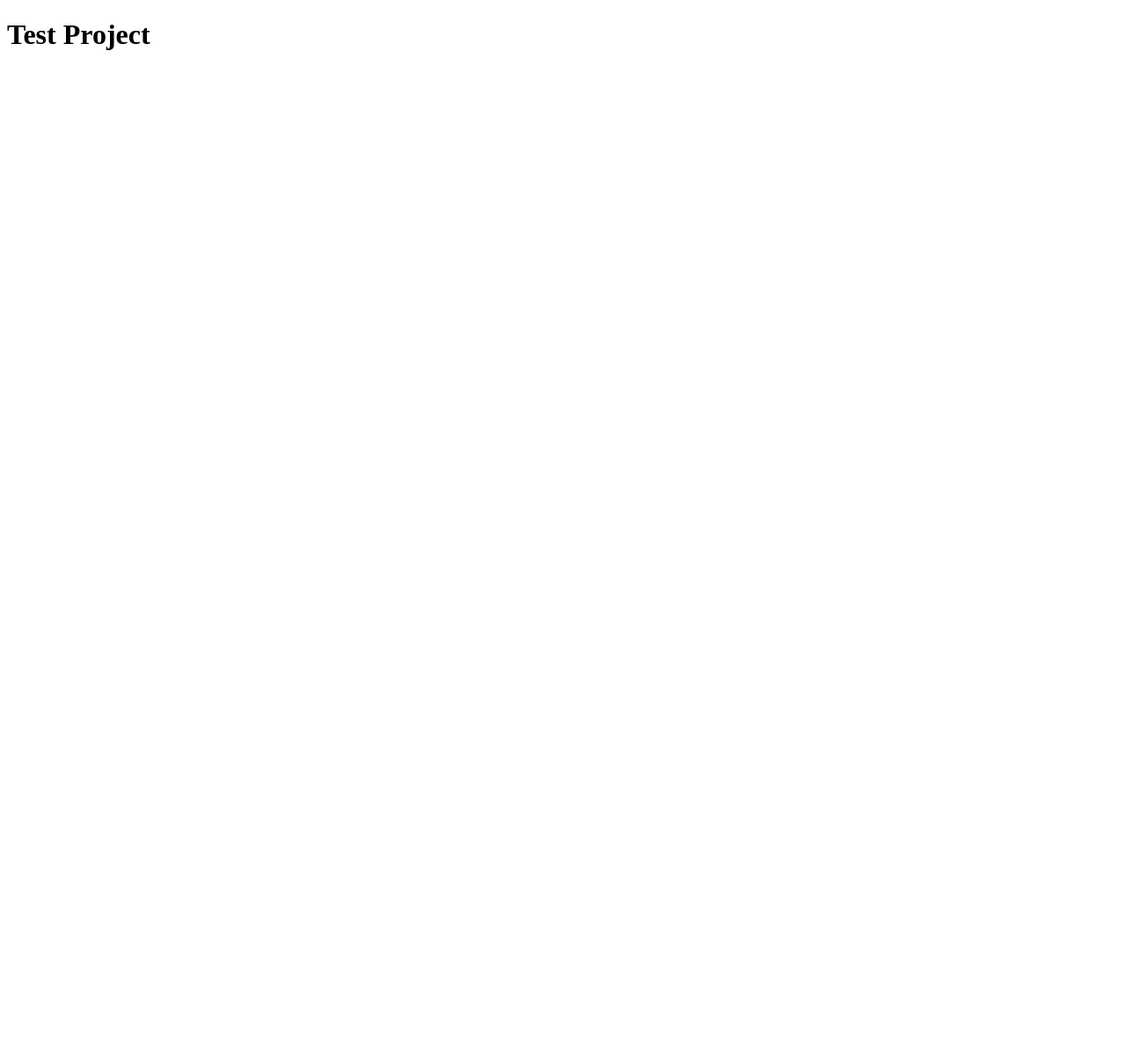
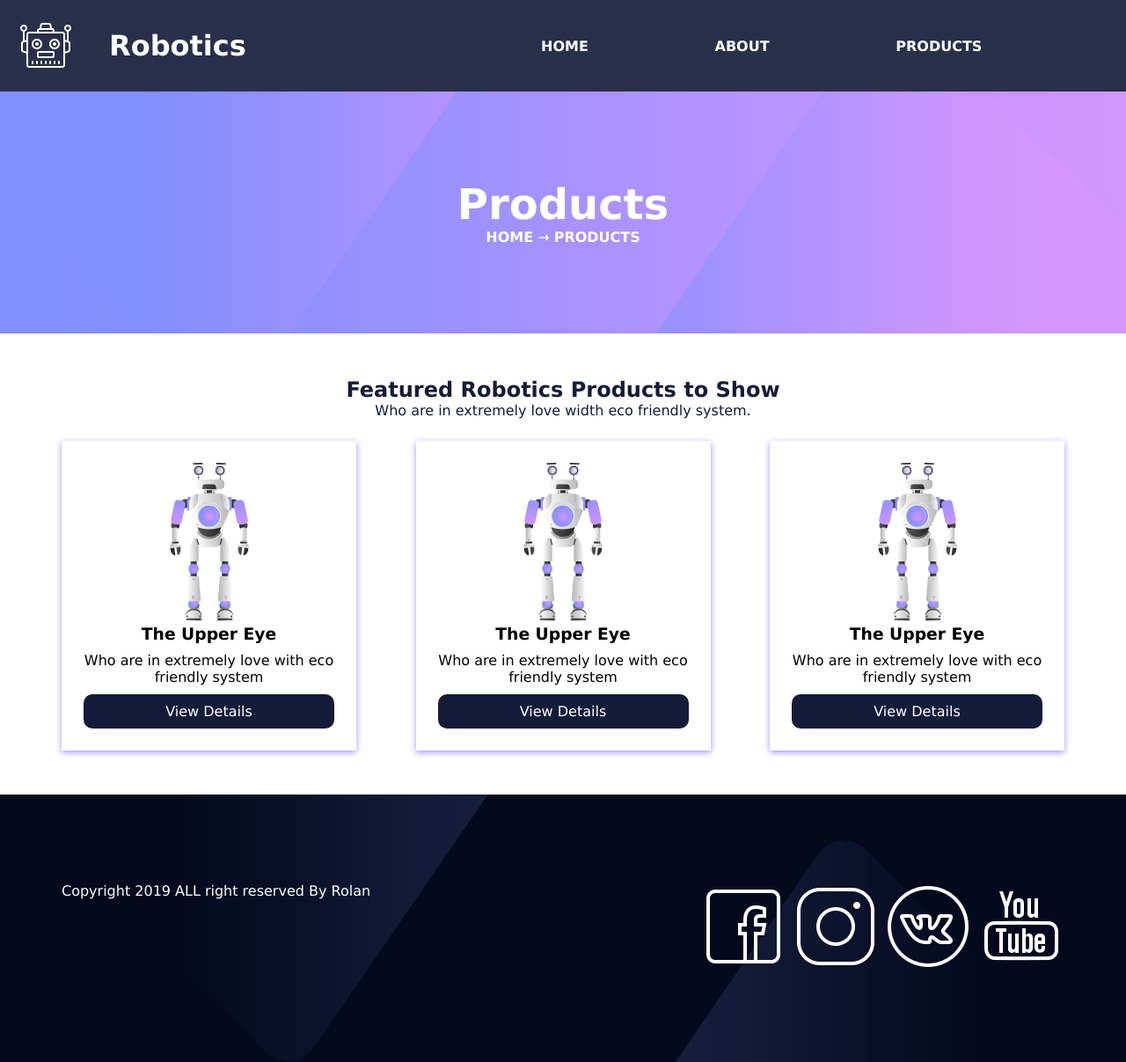
Before and after one commit to n1ma693/n1ma693.github.io, a plain HTML site: page index.html in a window 1280 px wide. Shown: the whole page at 88% size. Before the commit the page ends 800 px from the top, so only its background shows below. Drawn offline with Linux system fonts and the light colour scheme.

Commit message:
Add files

```diff
--- /dev/null
+++ b/flex_training.css
@@ -0,0 +1,52 @@
+/*HEADER*/
+
+.menu{
+    display: flex;
+    flex-direction: row;
+    justify-content: space-evenly;
+}
+
+.header-row {
+    display:flex;
+    flex-direction: row;
+    align-items: center;
+}
+
+.header-logo {
+    /* Включаем flexbox */
+    display: flex;
+    /* Направление расположения блоков относительно Main axis слева направо */
+    flex-direction: row;
+    /* Направление расположения блоков относительно Cross axis по центру */
+    align-items: center;
+    /* Размер блок с лого и название(его вес) относительнодругих элементов */
+    flex-grow: 1;
+}
+
+.logo-img {
+    margin-right: 40px;
+}
+
+.header-menu {
+    flex-grow: 3;
+}
+
+.cards-row{
+    display: flex;
+    flex-direction: row;
+    justify-content: space-between;
+}
+
+
+/*FOOTER*/
+
+.footer-row {
+    display: flex;
+    flex-direction: row;
+    justify-content: space-between;
+}
+
+.ocial-networks {
+    display: flex;
+    justify-content: flex-end;
+}
--- /dev/null
+++ b/index.css
@@ -0,0 +1,109 @@
+*{
+    font-family: Verdana, Geneva, Tahoma, sans-serif;
+    margin:0;
+    padding: 0;
+}
+
+.container{
+    max-width: 1140px;
+    padding: 0 15px;
+    margin: 0 auto;
+}
+
+/* HEADER */
+
+.header{
+    width:100%;
+    color: white;
+    padding: 20px;
+    background: #151c39e8;
+	box-sizing: border-box;
+}
+
+.menu-item{
+    list-style: none;
+}
+
+.menu-link{
+    color: white;
+    text-decoration: none;
+}
+
+/* Дополнительно */
+
+.menu-link{
+    text-transform: uppercase;
+    font-weight: bold;
+}
+
+/* BANNER */
+
+.banner-section{
+    padding: 100px 0;
+    background: url(img/banner-bg.jpg);
+    background-size: cover;
+    background-position: center;
+}
+
+.banner-title{
+    font-size: 48px;
+}
+.banner-title, .banner-description{
+    text-align: center;
+    color: white;
+}
+
+/* CARDS */
+
+.cards-section{
+    padding: 50px 0px;
+}
+
+.cards-title, .cards-description{
+    color: #151c39;
+    text-align: center;
+}
+
+.card{
+    padding: 25px;
+    margin-top: 25px;
+    width: 25%;
+    background: white;
+    box-shadow: 0px 2px 7px 0px #9e90ff;
+    text-align: center;
+}
+
+.card-link{
+    text-decoration: none;
+    color: white;
+}
+
+.card-button{
+    text-align: center;
+    background: #151c39;
+    padding: 10px 70px;
+    border-radius: 10px;
+    cursor: pointer;
+}
+
+.card-title, .card-text{
+    margin-bottom: 10px;
+}
+
+/* Дополнительно */
+
+.card-button{
+    cursor: pointer;
+}
+
+/* FOOTER */
+
+.footer{
+    background: url(img/footer-bg.jpg);
+    background-size: cover;
+    padding: 100px 0px;
+}
+
+.copyright{
+    color: white;
+}
--- a/index.html
+++ b/index.html
@@ -1,10 +1,143 @@
 <!DOCTYPE html>
-<html>
-    <head>
-      <meta charset="UTF-8">
-      <title>Тест</title>
-    </head>
-  <body>
-    <h1>Test Project</h1>
-  </body>
+<html lang="en">
+<head>
+    <meta charset="UTF-8">
+    <meta name="viewport" content="width=device-width, initial-scale=1.0">
+    <meta http-equiv="X-UA-Compatible" content="ie=edge">
+    <link rel="stylesheet" href="index.css">
+    <link rel="stylesheet" href="flex_training.css">
+    <title>Robotics</title>
+</head>
+<body>
+
+    <!--START HEADER-->
+    <header class = 'header'>
+
+        <div class = 'header-row'>
+
+            <!--START BLOCK LOGO-->
+            <div class = 'header-logo'>
+                <img class = 'logo-img' src='img/logo.png'></img>
+                <h1 class = 'logo-title'>Robotics</h1>
+            </div>
+            <!--END BLOCK LOGO-->
+
+            <!--START BLOCK MENU-->
+            <div class = "header-menu">
+                <ul class = 'menu'>
+                    <li class = 'menu-item'>
+                        <a class = 'menu-link' href ='#'>Home</a>
+                    </li>
+                    <li class = 'menu-item'>
+                        <a class = 'menu-link' href ='#'>About</a>
+                    </li>
+                    <li class = 'menu-item'>
+                        <a class = 'menu-link' href ='#metka'>Products</a>
+                    </li>
+                </ul>
+            </div>
+            <!--END BLOCK MENU-->
+
+        </div>
+
+    </header>
+    <!--END HEADER-->
+
+    <!--START MAIN-->
+    <main class = 'main'>
+        <!--START BANNER SECTION-->
+        <section class = 'banner-section'>
+            <div class = 'container'>
+                <div class = 'banner-text'>
+                    <h1 class = 'banner-title'>Products</h1>
+                    <div class = 'banner-description'>
+                        <a href = '#' class = 'menu-link'>Home</a> &#x2192 <a href = '#' class = 'menu-link'>Products</a>
+                    </div>
+                </div>
+            </div>
+        </section>
+        <!--END BANNER SECTION-->
+
+        <!--START CARDS SECTION-->
+        <section class = 'cards-section'>
+            <a name = 'metka'>
+            <div class = 'container'>
+                    <a name = 'metka'></a>
+                <div class = 'cards-text'>
+                    <h1 class = 'cards-title'>Featured Robotics Products to Show</h1>
+                    <div class = 'cards-description'>Who are in extremely love width eco friendly system.</div>
+                </div>
+
+                <div class = 'cards'>
+                    <div class = 'cards-row'>
+
+                        <div class = 'card'>
+
+                            <img class = 'card-img' src="img/p1.png">
+                            <div class = 'card-body'>
+                                <h3 class = 'card-title'>The Upper Eye</h3>
+                                <div class = 'card-text'>Who are in extremely love with eco friendly system</div>
+                                <div class = 'card-button'>
+                                    <a class = 'card-link' href = '#'>View Details</a>
+                                </div>
+                            </div>
+
+
+                        </div>
+                        <div class = 'card'>
+
+                            <img class = 'card-img' src="img/p1.png">
+                            <div class = 'card-body'>
+                                <h3 class = 'card-title'>The Upper Eye</h3>
+                                <div class = 'card-text'>Who are in extremely love with eco friendly system</div>
+                                <div class = 'card-button'>
+                                    <a class = 'card-link' href = '#'>View Details</a>
+                                </div>
+                            </div>
+                        </div>
+
+                            <div class = 'card'>
+
+                                <img class = 'card-img' src="img/p1.png">
+                                <div class = 'card-body'>
+                                    <h3 class = 'card-title'>The Upper Eye</h3>
+                                    <div class = 'card-text'>Who are in extremely love with eco friendly system</div>
+                                    <div class = 'card-button'>
+                                        <a class = 'card-link' href = '#'>View Details</a>
+                                    </div>
+                                </div>
+
+                        </div>
+                    </div>
+                </div>
+
+
+
+
+
+            </div>
+        </section>
+        <!--END CARDS SECTION-->
+    </main>
+    <!--END MAIN-->
+
+    <!--START FOOTER-->
+    <footer class = 'footer'>
+        <div class = 'container'>
+            <div class="footer-row">
+               <div class="copyright">Copyright 2019 ALL right reserved By Rolan</div>
+
+               <div class="social-networks">
+                <a href="#"><img src="img/facebook.png"></a>
+                <a href="#"><img src="img/instagram.png"></a>
+                <a href="#"><img src="img/vk.png"></a>
+                <a href="#"><img src="img/youtube.png"></a>
+               </div>
+            </div>
+
+        </div>
+    </footer>
+    <!--END FOOTER-->
+
+</body>
 </html>
```
Also changed, not shown: img/banner-bg.jpg (added), img/facebook.png (added), img/footer-bg.jpg (added), img/instagram.png (added), img/logo.png (added), img/p1.png (added), img/vk.png (added), img/youtube.png (added).
